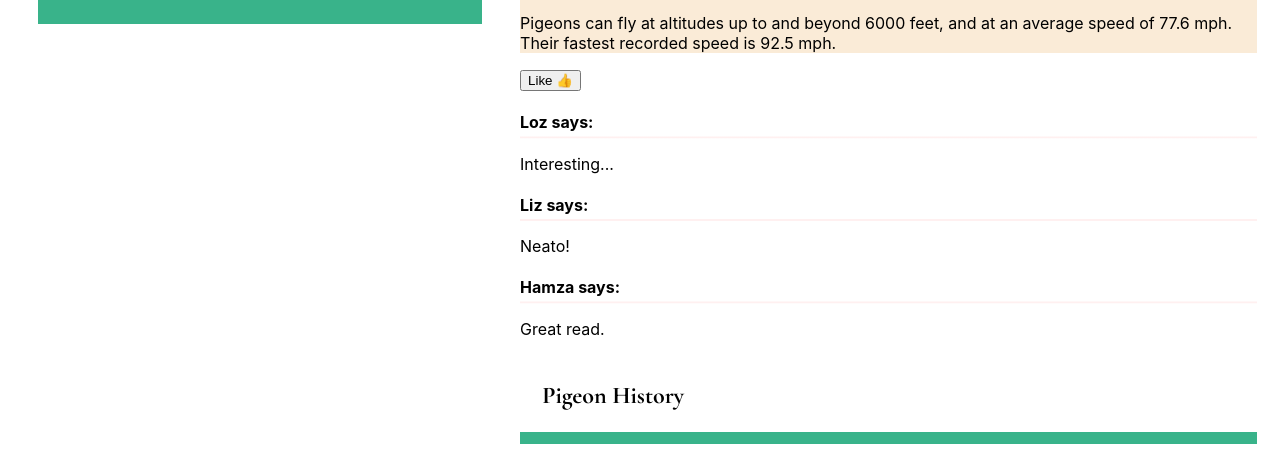
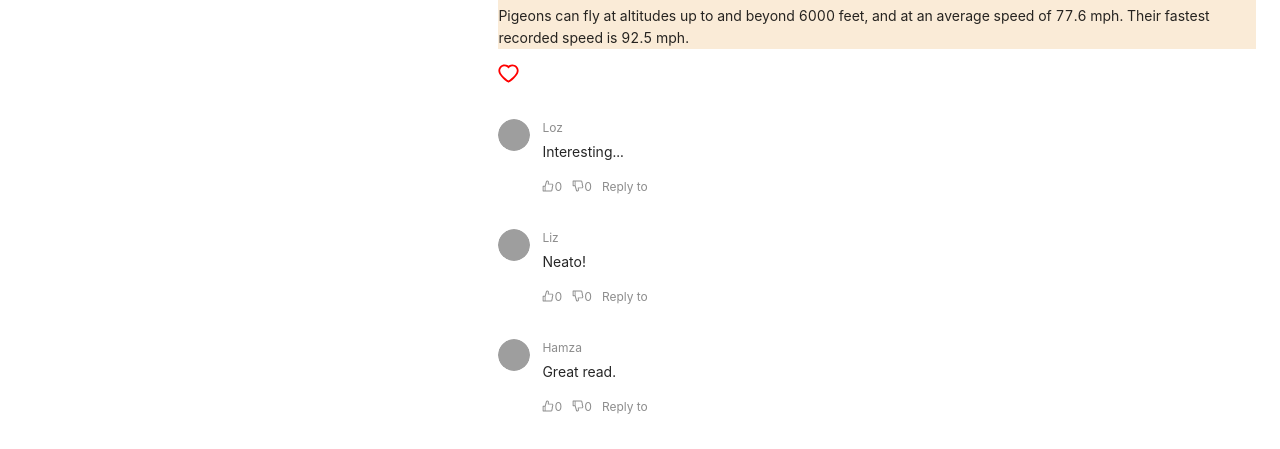
Before and after one commit to SchoolOfCode/w10_recap-tasks-bM7tcHF88GBxDni, a React app: page / in a window 1280 px wide. Shown: the part 348-797 px from the top of the page. Built offline with nearby package versions, Linux system fonts and the light colour scheme; grey boxes are pictures that could not be loaded.

Commit message:
Use AntDesign UI library for likes and comments. Added other basic styling to some components.

```diff
--- a/package.json
+++ b/package.json
@@ -6,6 +6,7 @@
     "@testing-library/jest-dom": "^5.11.9",
     "@testing-library/react": "^11.2.5",
     "@testing-library/user-event": "^12.8.3",
+    "antd": "^4.18.5",
     "react": "^17.0.1",
     "react-dom": "^17.0.1",
     "react-scripts": "4.0.3",
--- /dev/null
+++ b/src/components/AntDComment/index.js
@@ -0,0 +1,57 @@
+import React, { createElement, useState } from "react";
+import { Comment, Tooltip, Avatar } from "antd";
+import {
+  DislikeOutlined,
+  LikeOutlined,
+  DislikeFilled,
+  LikeFilled,
+} from "@ant-design/icons";
+
+const AntDComment = ({ comment }) => {
+  const [likes, setLikes] = useState(0);
+  const [dislikes, setDislikes] = useState(0);
+  const [action, setAction] = useState(null);
+
+  const like = () => {
+    setLikes(1);
+    setDislikes(0);
+    setAction("liked");
+  };
+
+  const dislike = () => {
+    setLikes(0);
+    setDislikes(1);
+    setAction("disliked");
+  };
+
+  const actions = [
+    <Tooltip key="comment-basic-like" title="Like">
+      <span onClick={like}>
+        {createElement(action === "liked" ? LikeFilled : LikeOutlined)}
+        <span className="comment-action">{likes}</span>
+      </span>
+    </Tooltip>,
+    <Tooltip key="comment-basic-dislike" title="Dislike">
+      <span onClick={dislike}>
+        {React.createElement(
+          action === "disliked" ? DislikeFilled : DislikeOutlined
+        )}
+        <span className="comment-action">{dislikes}</span>
+      </span>
+    </Tooltip>,
+    <span key="comment-basic-reply-to">Reply to</span>,
+  ];
+
+  return (
+    <Comment
+      actions={actions}
+      author={<a>{comment.name}</a>}
+      avatar={
+        <Avatar src="https://joeschmoe.io/api/v1/random" alt={comment.name} />
+      }
+      content={<p>{comment.text}</p>}
+    />
+  );
+};
+
+export default AntDComment;
--- a/src/components/Article/Article.module.css
+++ b/src/components/Article/Article.module.css
@@ -8,5 +8,10 @@ h2 {
 }
 
 .article {
-  margin-right: 3%;
+  margin: 3%;
 }
+
+.heart {
+  font-size: 2em;
+  color: red;
+}
--- a/src/components/Article/index.js
+++ b/src/components/Article/index.js
@@ -1,6 +1,8 @@
 import React from "react";
 import Comments from "../Comments";
 import Content from "../Content";
+import { HeartOutlined } from "@ant-design/icons";
+import "antd/dist/antd.css";
 
 import css from "./Article.module.css";
 
@@ -9,7 +11,7 @@ function Article({ article }) {
     <div className={css.article}>
       <h2>{article.title}</h2>
       <Content paragraphs={article.paragraphs} />
-      <button> Like 👍 </button>
+      <HeartOutlined style={{ fontSize: "1.5em", color: "red" }} />
       <Comments comments={article.comments} />
     </div>
   );
--- /dev/null
+++ b/src/components/Comments/Comments.module.css
@@ -0,0 +1,3 @@
+.comments {
+  margin-top: 2%;
+}
--- a/src/components/Comments/index.js
+++ b/src/components/Comments/index.js
@@ -1,13 +1,16 @@
 import React from "react";
-import Comment from "../Comment";
+import AntDComment from "../AntDComment";
+//import Comment from "../Comment";
+
+import css from "./Comments.module.css";
 
 function Comments({ comments }) {
   return (
-    <>
+    <div className={css.comments}>
       {comments.map((comment) => {
-        return <Comment comment={comment} />;
+        return <AntDComment comment={comment} />;
       })}
-    </>
+    </div>
   );
 }
 
```
Also changed, not shown: 1 other file.
